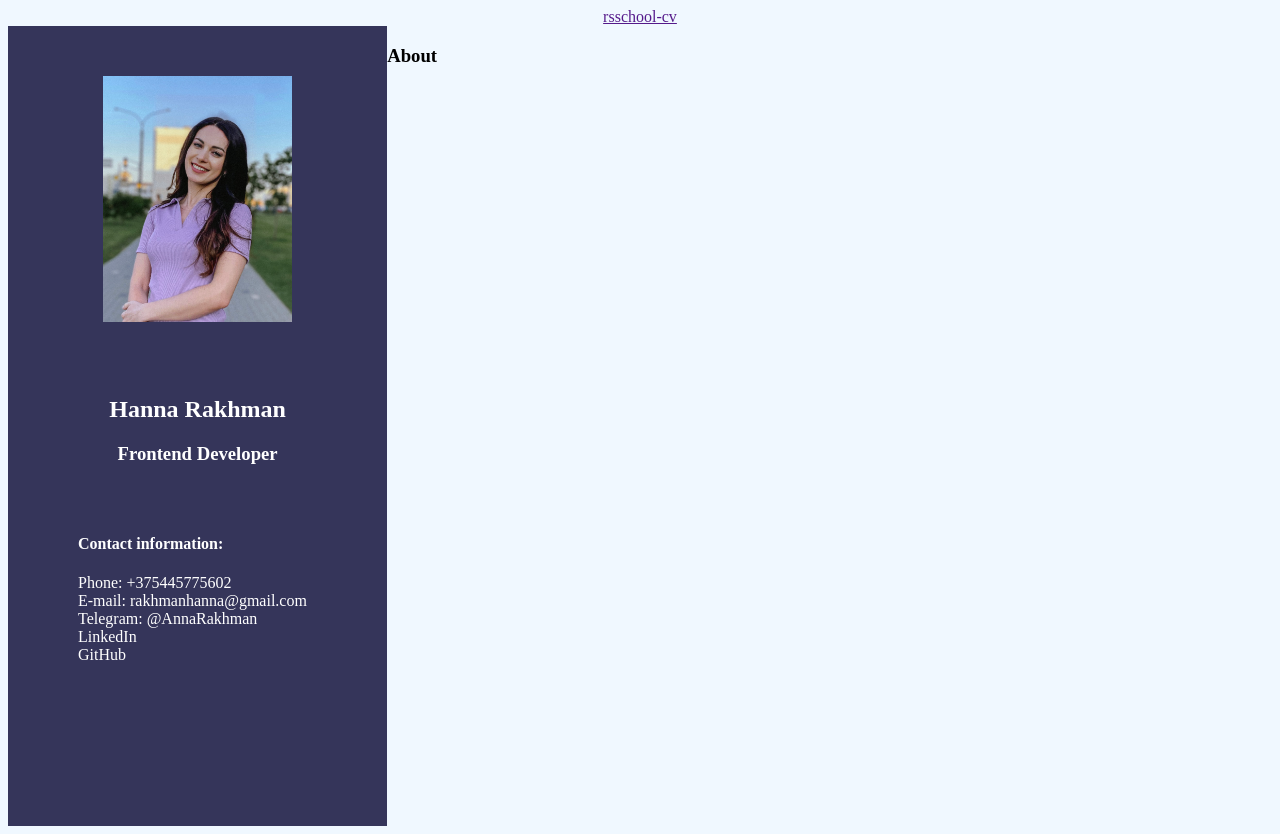
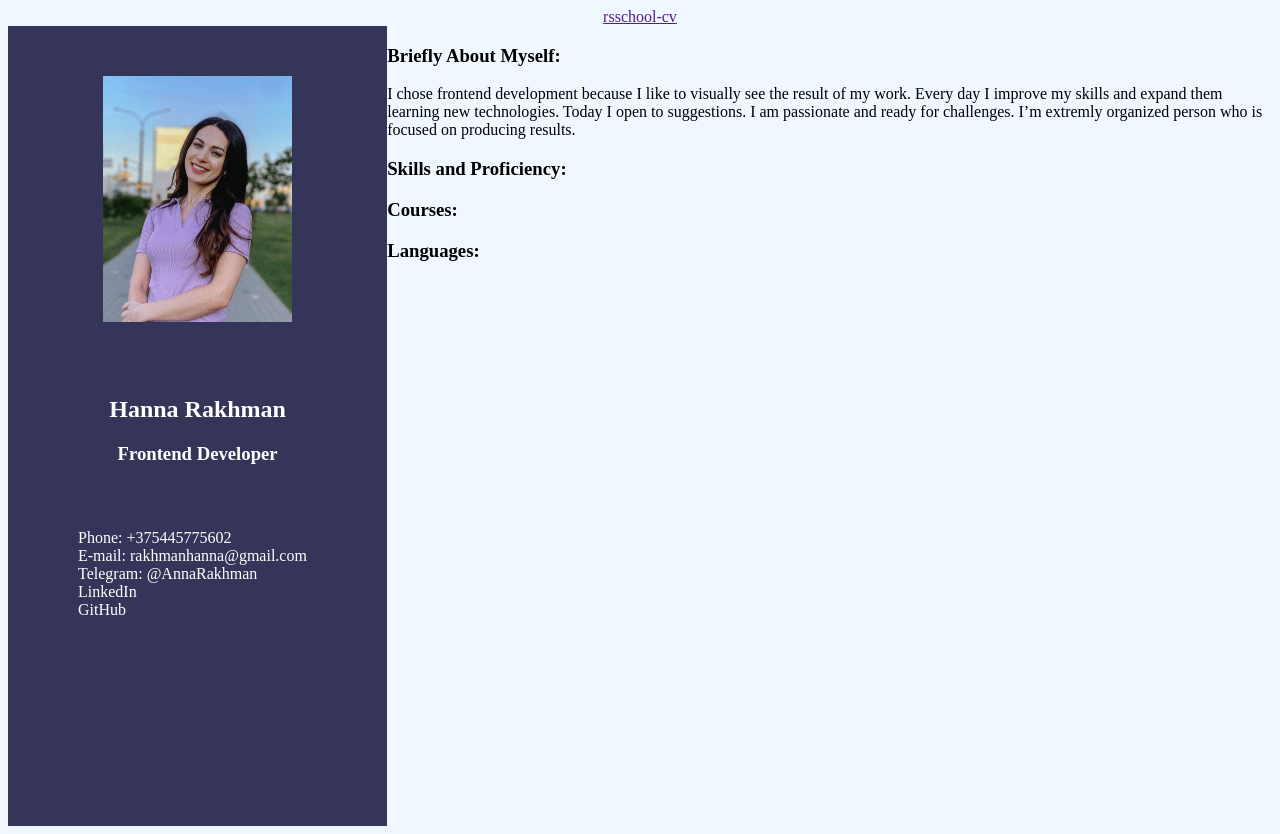
Before and after one commit to RakhmanHanna/rsschool-cv, a plain HTML site: page index.html in a window 1280 px wide. Drawn offline with Linux system fonts and the light colour scheme.

Commit message:
fix: add about myself info

```diff
--- a/index.html
+++ b/index.html
@@ -16,7 +16,6 @@
         <h3>Frontend Developer</h3>
         <div class="contact-info">
           <ul>
-            <h4>Contact information:</h4>
             <li>Phone: +375445775602</li>
             <li>E-mail: rakhmanhanna@gmail.com</li>
             <li>Telegram: @AnnaRakhman</li>
@@ -31,7 +30,25 @@
         </div>
       </div>
       <div class="about">
-        <h3>About</h3>
+        <div class="about-myself">
+          <h3>Briefly About Myself:</h3>
+          <p>
+            I chose frontend development because I like to visually see the
+            result of my work. Every day I improve my skills and expand them
+            learning new technologies. Today I open to suggestions. I am
+            passionate and ready for challenges. I’m extremly organized person
+            who is focused on producing results.
+          </p>
+        </div>
+        <div class="about-skills">
+          <h3>Skills and Proficiency:</h3>
+        </div>
+        <div class="about-courses">
+          <h3>Courses:</h3>
+        </div>
+        <div class="about-lang">
+          <h3>Languages:</h3>
+        </div>
       </div>
     </section>
   </body>
```
